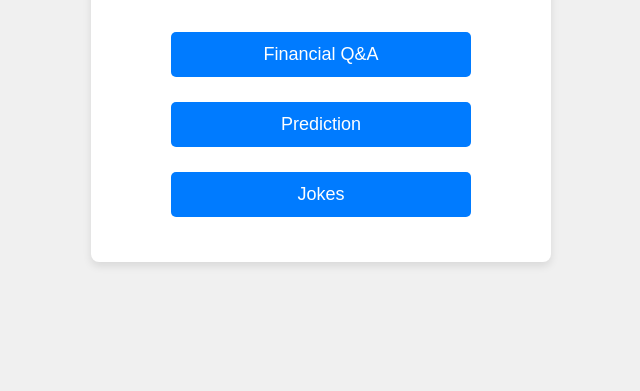
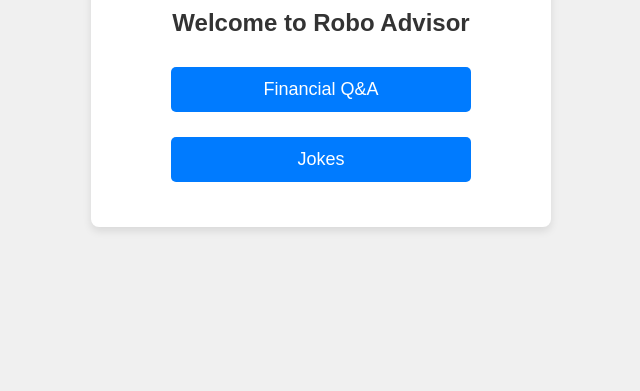
Before and after one commit to zhihaohong52/bc3415, a Flask app: page / in a window 1280 px wide. Shown: the part 449-840 px from the top of the page, without its empty margins (319-959 px from the left). Run offline with Flask 3, Linux system fonts and the light colour scheme.

Commit message:
Remove prediction HTML

```diff
--- a/app.py
+++ b/app.py
@@ -50,6 +50,10 @@ def makersuite():
         r = wikipedia.summary(q, sentences=5)
     return (render_template("makersuite.html", r=r))
 
+@app.route("/prediction", methods=["GET", "POST"])
+def prediction():
+    return render_template("prediction.html")
+
 @app.route("/joke", methods=["GET", "POST"])
 def joke():
     response = chat2.send_message("Give me a joke about " + random.choice(choice))
--- a/templates/index.html
+++ b/templates/index.html
@@ -13,9 +13,6 @@
         <form action="/financial_QA" method="post">
             <input type="submit" value="Financial Q&A">
         </form>
-        <form action="/prediction" method="post">
-            <input type="submit" value="Prediction">
-        </form>
         <form action="/joke" method="post">
             <input type="submit" value="Jokes">
         </form>
```
